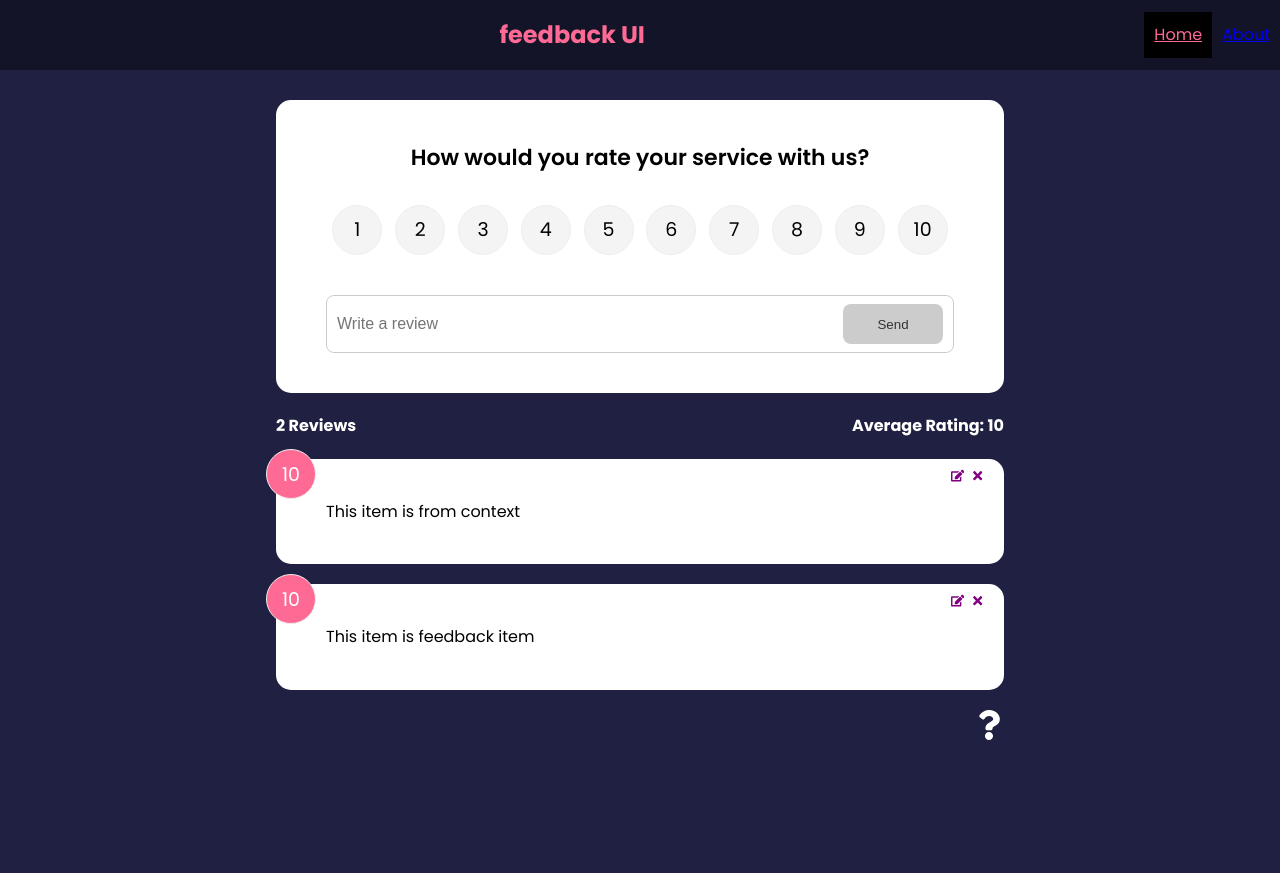
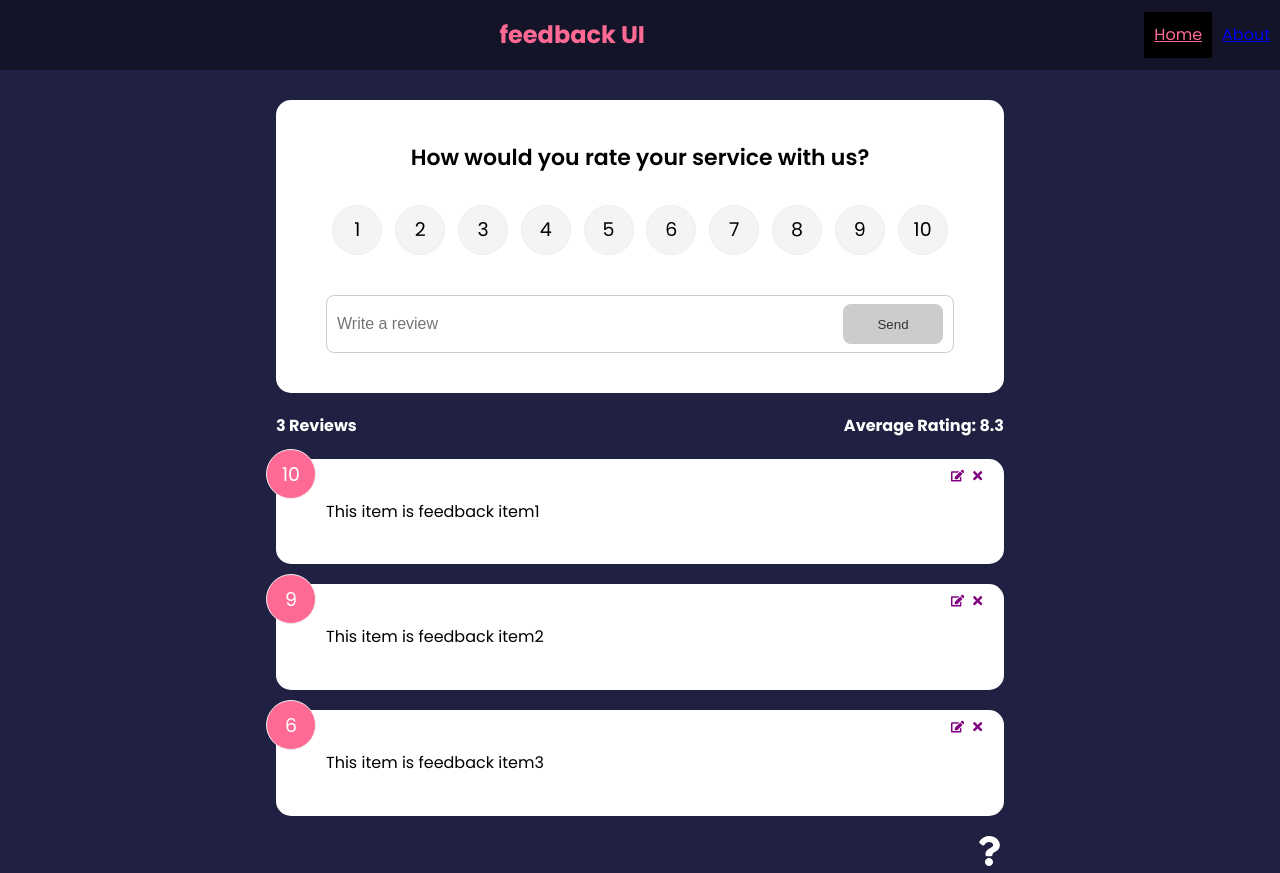
Before and after one commit to barbimt/feedback-app, a React (Create React App) app: page / in a window 1280 px wide. Before the commit the page ends 800 px from the top, so only its background shows below. Built offline with nearby package versions, Linux system fonts and the light colour scheme.

Commit message:
update feedback Item

```diff
--- a/src/components/FeedbackForm.jsx
+++ b/src/components/FeedbackForm.jsx
@@ -11,7 +11,7 @@ export default function FeedbackForm() {
     const [btnDisabled, setbtnDisabled] = useState(true)
     const [message, setMessage] = useState('')
 
-    const {addFeedback, feedbackEdit} = useContext(FeedbackContext)
+    const {addFeedback, feedbackEdit, updateFeedback} = useContext(FeedbackContext)
 
     useEffect(() => {
       if(feedbackEdit.edit === true){
@@ -44,8 +44,13 @@ export default function FeedbackForm() {
           text,
           rating
         }
-        addFeedback(newFeedback)
-        setText('')
+        if(feedbackEdit.edit === true){
+          updateFeedback(feedbackEdit.item.id, newFeedback)
+        } else {
+           addFeedback(newFeedback)
+
+        }
+          setText('')
       }
     }
 
--- a/src/context/FeedbackContext.js
+++ b/src/context/FeedbackContext.js
@@ -1,25 +1,30 @@
-import {createContext, useState} from 'react'
+import { createContext, useState } from "react";
 import swal from "sweetalert";
 import { v4 as uuidv4 } from "uuid";
-const FeedbackContext = createContext()
+const FeedbackContext = createContext();
 
-export const FeedbackProvider = ({children}) => {
+export const FeedbackProvider = ({ children }) => {
   const [feedback, setFeedback] = useState([
     {
       id: 1,
-            text: "This item is from context",
-            rating: 10
+      text: "This item is feedback item1",
+      rating: 10,
     },
     {
       id: 2,
-            text: "This item is feedback item",
-            rating: 10
-        }
-    ])
+      text: "This item is feedback item2",
+      rating: 9,
+    },
+    {
+        id: 3,
+        text: "This item is feedback item3",
+        rating: 6,
+      },
+  ]);
   const [feedbackEdit, setFeedbackEdit] = useState({
     item: {},
     edit: false,
-    })
+  });
 
   //add feedback
   const addFeedback = (newFeedback) => {
@@ -53,24 +58,32 @@ export const FeedbackProvider = ({children}) => {
 
   //set item to be updated
   const editFeedback = (item) => {
-          setFeedbackEdit(
-              {
+    setFeedbackEdit({
       item,
-                  edit: true
-              }
-          )
+      edit: true,
+    });
+  };
+  //update feedback item
+  const updateFeedback = (id, updItem) => {
+        setFeedback(feedback.map((item)=> item.id === id ? {
+          ...item, ...updItem } : item
+        ))
   }
 
-
-    return <FeedbackContext.Provider value={{
+  return (
+    <FeedbackContext.Provider
+      value={{
         feedback,
+        feedbackEdit,
         deleteFeedback,
         addFeedback,
         editFeedback,
-        feedbackEdit,
-    }}>
+        updateFeedback
+      }}
+    >
       {children}
     </FeedbackContext.Provider>
-}
+  );
+};
 
 export default FeedbackContext;
--- a/src/index.css
+++ b/src/index.css
@@ -193,15 +193,13 @@ input:focus {
   color: rebeccapurple;
 }
 
-/* FIX: Remove position: absolute to keep about icon at the bottom of the
- * document */
+/* FIX: Remove position: absolute to keep about icon at the bottom of the document */
 .about-link {
   display: flex;
   justify-content: flex-end;
 }
 
-/* FIX: Remove position: absolute to keep about icon at the bottom of the
- * document */
+/* FIX: Remove position: absolute to keep about icon at the bottom of the document */
 .about-link a {
   color: #fff;
   cursor: pointer;
```
Lines whose indentation alone changed are shown as unchanged.
